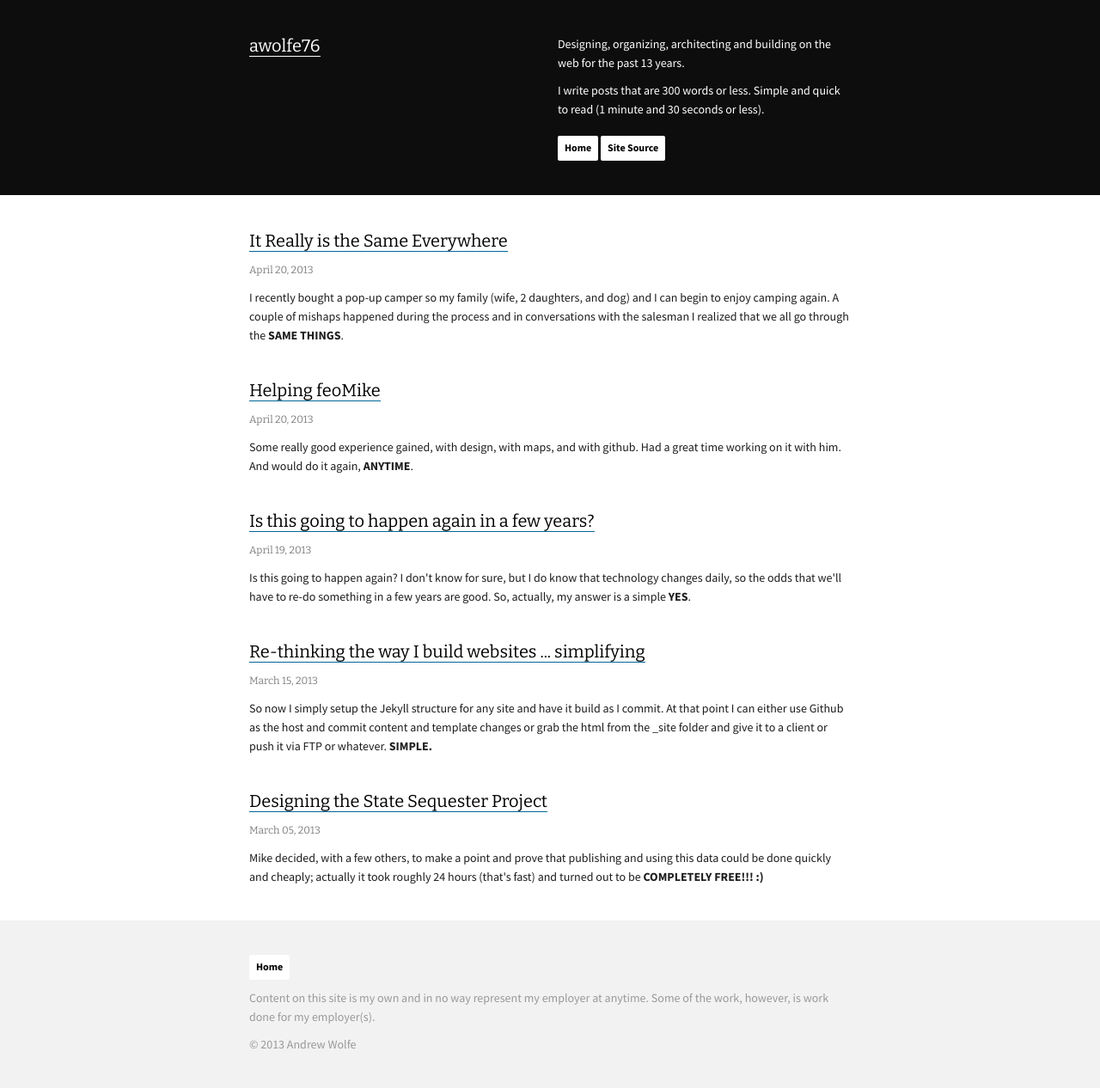
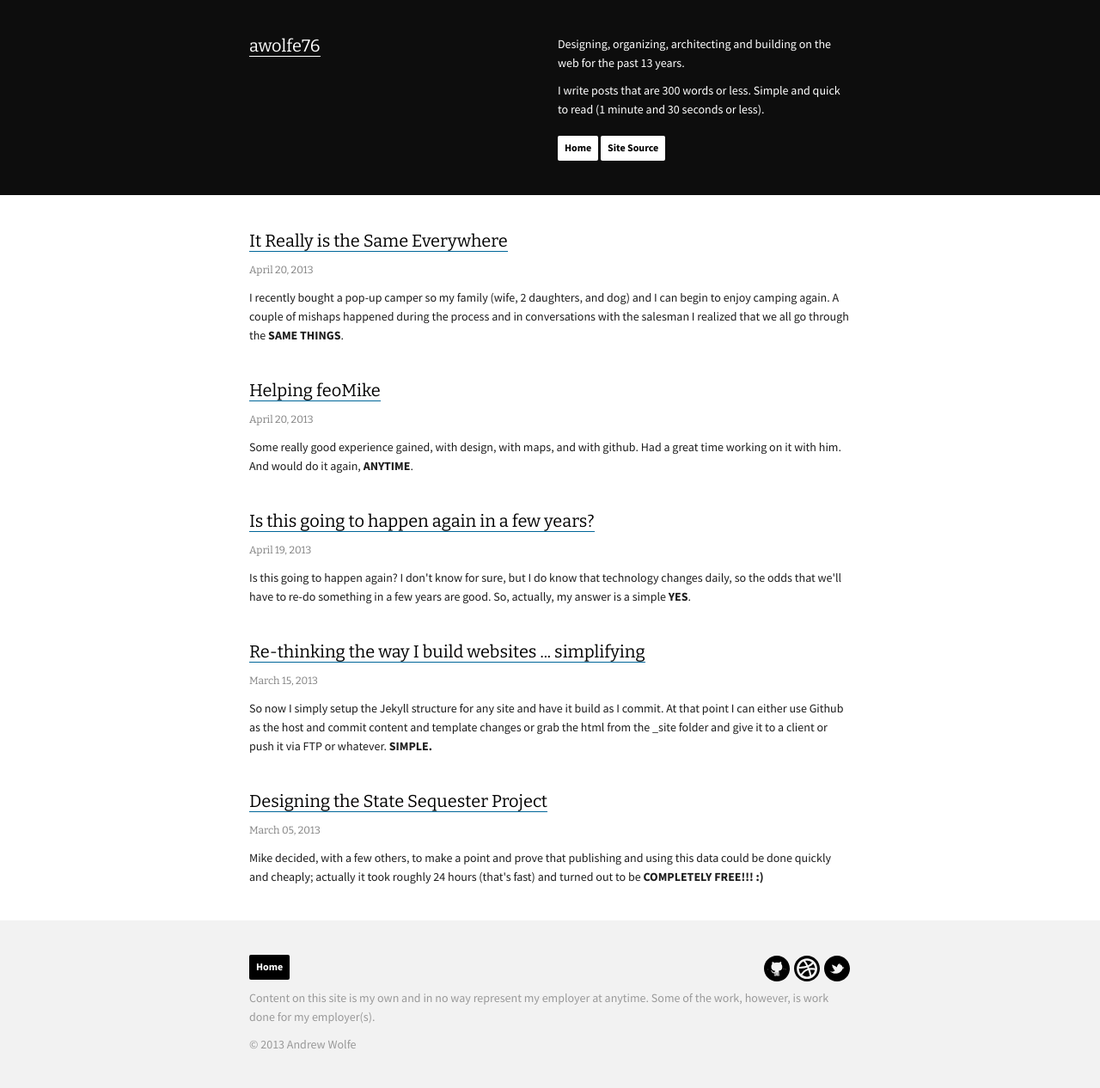
Before and after one commit to nickl1/awolfe76.github.com, a Jekyll site: the page built from index.md, in a window 1280 px wide. Shown: the whole page at 86% size. Built offline with Jekyll 4.4.1, drawn with Linux system fonts in a browser that asks for light colours; Markdown is read by kramdown in place of the engine named in the settings.

Commit message:
github, dribbble, twitter; fixes #11

```diff
--- /dev/null
+++ b/_includes/dribbble.html
@@ -0,0 +1,21 @@
+<a href="http://dribbble.com/awolfe76"><svg class="dribbble" version="1.1" id="Shape_2_1_" xmlns="http://www.w3.org/2000/svg" xmlns:xlink="http://www.w3.org/1999/xlink" x="0px" y="0px"
+     width="32px" height="32px" viewBox="0 0 32 32" enable-background="new 0 0 32 32" xml:space="preserve">
+<g id="Shape_2">
+    <g>
+        <path fill-rule="evenodd" clip-rule="evenodd" d="M7.89,13.895c1.713,0.001,4.545-0.195,7.356-1.033
+            c-1.383-2.622-2.677-4.302-3.324-5.065C9.5,8.994,7.668,11.209,7,13.884c0.207,0.006,0.455,0.011,0.744,0.011H7.89z
+             M18.823,15.513c0.845-0.15,1.743-0.237,2.698-0.237h0.01v0.001c1.188,0,2.461,0.139,3.809,0.425
+            c-0.093-2-0.822-3.832-1.986-5.312c-1.464,1.671-3.271,2.847-5.154,3.672C18.41,14.525,18.617,15.009,18.823,15.513z
+             M21.846,8.872c-1.596-1.279-3.611-2.048-5.809-2.048c-0.68,0-1.34,0.081-1.979,0.223c0.808,1.034,1.99,2.728,3.214,5.093
+            C19.013,11.393,20.625,10.333,21.846,8.872z M11.493,19.135c1.289-1.174,3.032-2.353,5.244-3.093
+            c-0.177-0.427-0.356-0.838-0.536-1.233c-3.313,1.046-6.583,1.203-8.455,1.215H7.744c-0.411,0-0.752-0.009-1.018-0.018
+            c-0.002,0.045-0.004,0.09-0.004,0.134c0,2.284,0.832,4.369,2.202,5.992C9.414,21.385,10.252,20.265,11.493,19.135z M12.664,20.958
+            c-1.124,1.077-1.831,2.118-2.16,2.661c1.55,1.15,3.461,1.836,5.534,1.836c1.164,0,2.277-0.218,3.307-0.61
+            c-0.488-2.558-1.131-4.829-1.84-6.816C15.419,18.708,13.821,19.85,12.664,20.958z M16,1.004C7.718,1.004,1.005,7.718,1.005,16
+            c0,8.281,6.713,14.996,14.995,14.996c8.281,0,14.995-6.715,14.995-14.996C30.995,7.718,24.281,1.004,16,1.004z M16.037,28.078
+            c-6.594,0-11.939-5.345-11.939-11.938C4.098,9.545,9.443,4.2,16.037,4.2c6.594,0,11.939,5.345,11.94,11.939
+            C27.977,22.733,22.631,28.078,16.037,28.078z M21.5,17.405c-0.67,0-1.305,0.05-1.91,0.137c0.652,1.86,1.247,3.946,1.72,6.259
+            c1.989-1.372,3.416-3.493,3.874-5.956c-1.324-0.301-2.545-0.439-3.656-0.439H21.5z"/>
+    </g>
+</g>
+</svg></a>
--- a/_includes/footer.html
+++ b/_includes/footer.html
@@ -1,7 +1,16 @@
 <div id="footer">
   <div class="container-fluid">
     <div class="row-fluid">
-      <a class="btn" href="/">Home</a>
+      <div class="span6">
+        <a class="btn" href="/">Home</a>
+      </div>
+      <div class="span6">
+        <div class="pull-right">
+          {% include github.html %}
+          {% include dribbble.html %}
+          {% include twitter.html %}
+        </div>
+      </div>
     </div>
     <div class="row-fluid">
       <div class="span12">
--- /dev/null
+++ b/_includes/github.html
@@ -0,0 +1,30 @@
+<a href="https://github.com/awolfe76"><svg class="github" version="1.1" id="Shape_5_1_" xmlns="http://www.w3.org/2000/svg" xmlns:xlink="http://www.w3.org/1999/xlink" x="0px" y="0px"
+     width="32px" height="32px" viewBox="0 0 32 32" enable-background="new 0 0 32 32" xml:space="preserve">
+<g id="Shape_5">
+    <g>
+        <path fill-rule="evenodd" clip-rule="evenodd" d="M16,1.006C7.72,1.006,1.006,7.72,1.006,16S7.72,30.994,16,30.994
+            c7.549,0,13.793-5.581,14.839-12.842c0.1-0.496,0.147-1.006,0.139-1.532c0.011-0.206,0.017-0.412,0.017-0.62
+            C30.994,7.72,24.28,1.006,16,1.006z M26.668,17.108c0.037,0.012,0.057,0.051,0.047,0.087c-0.01,0.03-0.037,0.049-0.065,0.049
+            c-0.009,0-0.015,0-0.022-0.002c-1.82-0.556-4.068-0.633-4.818-0.658c-0.58,1.273-1.701,1.837-3.466,2.101v0.001
+            c-0.216,0.031-0.443,0.061-0.679,0.085c0.701,0.441,0.901,0.994,0.901,2.487c0,1.494-0.021,1.695-0.017,2.039
+            c0.008,0.563,0.836,0.835,0.805,1.016c-0.032,0.181-0.691,0.152-1,0.045c-0.877-0.307-0.789-1.034-0.789-1.034l-0.028-1.998
+            c0,0,0.06-1.076-0.341-1.076v3.272c0,0.711,0.502,0.927,0.502,1.189c0,0.452-0.913-0.043-1.191-0.326
+            c-0.427-0.428-0.377-1.337-0.37-2.055c0.01-0.694-0.006-2.214-0.006-2.214l-0.288,0.006c0,0,0.118,3.318-0.153,3.922
+            c-0.351,0.776-1.411,1.044-1.411,0.688c0-0.237,0.259-0.16,0.404-0.694c0.125-0.452,0.082-3.834,0.082-3.834
+            s-0.339,0.2-0.339,0.835c0,0.288-0.008,1.945-0.008,2.438c0,0.621-0.88,0.973-1.303,0.973c-0.214,0-0.482-0.01-0.482-0.124
+            c0-0.287,0.805-0.455,0.805-1.051c0-0.519-0.01-1.849-0.01-1.849s-0.406,0.069-0.984,0.069c-1.46,0-1.924-0.931-2.143-1.452
+            c-0.286-0.678-0.658-0.998-1.05-1.253c-0.243-0.156-0.298-0.34-0.018-0.395c1.292-0.242,1.624,1.467,2.485,1.739
+            c0.617,0.194,1.407,0.11,1.802-0.146c0.051-0.522,0.429-0.974,0.741-1.211c-0.019-0.002-0.039-0.004-0.059-0.006
+            c-2.159-0.219-3.444-0.979-4.112-2.192c-2.295,0.055-3.599,0.381-4.555,0.62c-0.067,0.017-0.137,0.034-0.202,0.051
+            c-0.006,0.001-0.012,0.002-0.016,0.002c-0.033,0-0.06-0.021-0.067-0.053c-0.01-0.037,0.014-0.076,0.051-0.085
+            c0.063-0.017,0.133-0.033,0.202-0.05c0.952-0.238,2.247-0.563,4.516-0.623c-0.063-0.126-0.121-0.255-0.171-0.39
+            c-0.88-0.007-3.599,0.118-4.53,0.349c-0.006,0.003-0.012,0.003-0.017,0.003c-0.033,0-0.061-0.021-0.069-0.053
+            c-0.008-0.038,0.014-0.076,0.051-0.086c0.923-0.228,3.576-0.354,4.516-0.352c-0.21-0.622-0.304-1.334-0.304-2.131
+            c0-1.412,0.439-1.944,1.031-2.698c-0.453-1.611,0.162-2.711,0.162-2.711s0.95-0.196,2.745,1.089
+            c0.974-0.416,3.568-0.452,4.798-0.092c0.754-0.5,2.133-1.205,2.688-1.007c0.151,0.242,0.477,0.948,0.198,2.501
+            c0.188,0.341,1.171,1.065,1.173,3.116c-0.015,0.756-0.094,1.396-0.239,1.935c2.341-0.019,3.718,0.175,4.667,0.349
+            c0.037,0.009,0.063,0.044,0.057,0.082c-0.008,0.033-0.036,0.058-0.068,0.058c-0.004,0-0.011,0-0.013-0.002
+            c-0.95-0.175-2.327-0.368-4.684-0.346c-0.04,0.137-0.088,0.266-0.139,0.393C22.671,16.475,24.875,16.561,26.668,17.108z"/>
+    </g>
+</g>
+</svg></a>
--- /dev/null
+++ b/_includes/twitter.html
@@ -0,0 +1,17 @@
+<a href="https://twitter.com/awolfe76"><svg class="twitter" version="1.1" id="Shape_3_1_" xmlns="http://www.w3.org/2000/svg" xmlns:xlink="http://www.w3.org/1999/xlink" x="0px" y="0px"
+     width="32px" height="32px" viewBox="0 0 32 32" enable-background="new 0 0 32 32" xml:space="preserve">
+<g id="Shape_3">
+    <g>
+        <path fill-rule="evenodd" clip-rule="evenodd" d="M16,0.996C7.713,0.996,0.996,7.713,0.996,16S7.713,31.004,16,31.004
+            c8.288,0,15.004-6.717,15.004-15.004S24.287,0.996,16,0.996z M22.431,16.336c-1.382,5.604-10.653,7.981-14.919,2.163
+            c1.634,1.561,4.479,1.698,6.283-0.168c-1.058,0.155-1.828-0.884-0.528-1.444c-1.169,0.128-1.819-0.494-2.085-1.022
+            c0.274-0.287,0.576-0.421,1.161-0.459c-1.28-0.303-1.752-0.93-1.897-1.689c0.355-0.085,0.8-0.158,1.042-0.125
+            c-1.121-0.587-1.511-1.469-1.449-2.133c2.003,0.745,3.279,1.343,4.346,1.916c0.38,0.202,0.805,0.568,1.283,1.032
+            c0.609-1.612,1.362-3.273,2.652-4.098c-0.021,0.187-0.122,0.36-0.255,0.503c0.366-0.332,0.841-0.562,1.324-0.628
+            c-0.056,0.363-0.577,0.567-0.893,0.687c0.239-0.074,1.508-0.641,1.646-0.318c0.164,0.367-0.875,0.536-1.053,0.6
+            c-0.131,0.044-0.264,0.093-0.393,0.146c1.607-0.16,3.143,1.167,3.591,2.815c0.032,0.118,0.063,0.25,0.093,0.388
+            c0.588,0.22,1.654-0.011,1.997-0.222c-0.249,0.588-0.894,1.021-1.845,1.1c0.458,0.19,1.322,0.296,1.919,0.194
+            C24.074,15.978,23.466,16.345,22.431,16.336z"/>
+    </g>
+</g>
+</svg></a>
--- a/css/awolfe76.css
+++ b/css/awolfe76.css
@@ -117,8 +117,30 @@ a.btn:hover {
   padding: 40px 0 30px;
 }
 #footer a.btn {
+  background-color: #000000;
+  background-color: rgba(0, 0, 0, 1);
   border: 0 outset rgba(0, 0, 0, 0.2);
+  color: #ffffff;
+  color: rgba(255, 255, 255, 1);
   margin-bottom: 10px;
+}
+#footer a.btn:hover {
+  background-color: #f5f5f5;
+  background-color: rgba(0, 0, 0, 0);
+  color: #000000;
+  color: rgba(0, 0, 0, 1);
+}
+#footer a {
+  border-bottom: none;
+}
+.github:hover {
+  fill: #4083C4;
+}
+.dribbble:hover {
+  fill: #EA548C;
+}
+.twitter:hover {
+  fill: #00BBF5;
 }
 
 @media (max-width: 767px) {
```
Also changed, not shown: index.md (+0 -1 lines).
